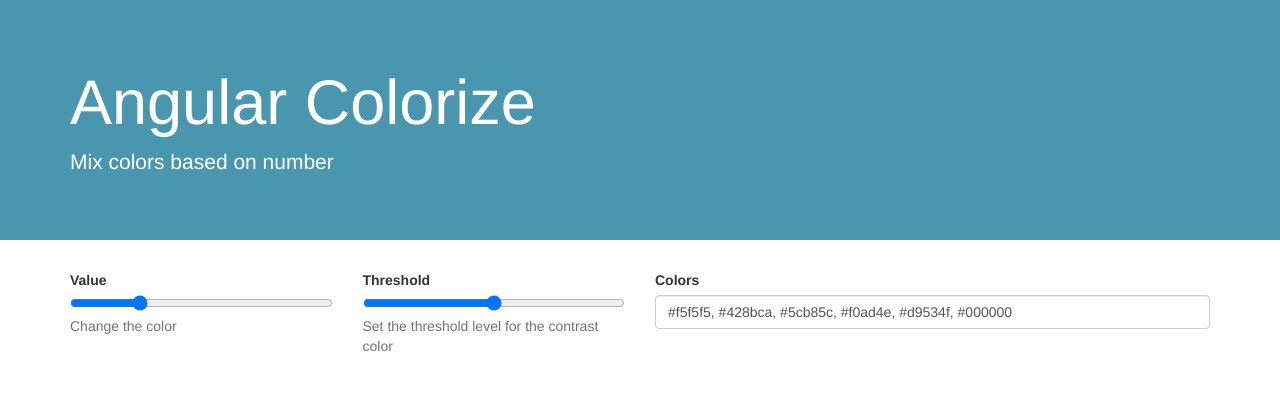
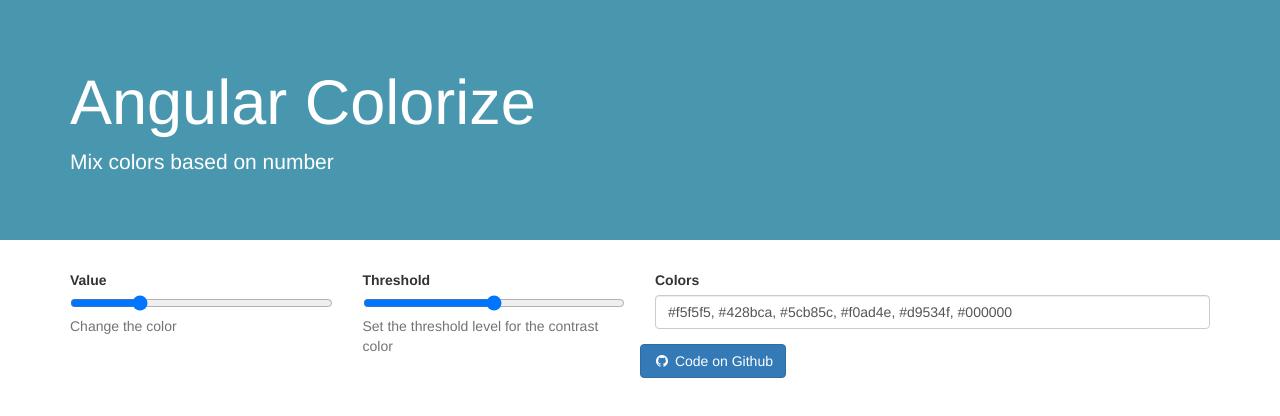
Before and after one commit to sjeedandi/angular-colorize, a website: page index.html in a window 1280 px wide. Drawn offline with nearby package versions, Linux system fonts and the light colour scheme.

Commit message:
Update index.html

```diff
--- a/index.html
+++ b/index.html
@@ -55,7 +55,9 @@
             </div>
           </div>
         </div>
-
+        <br>
+        <br>
+        <a href="https://github.com/sjeedandi/angular-colorize" class="btn btn-primary"><i class="fa fa-github fa-fw"></i> </i>Code on Github</a>
       </div>
     </div>
 
```
